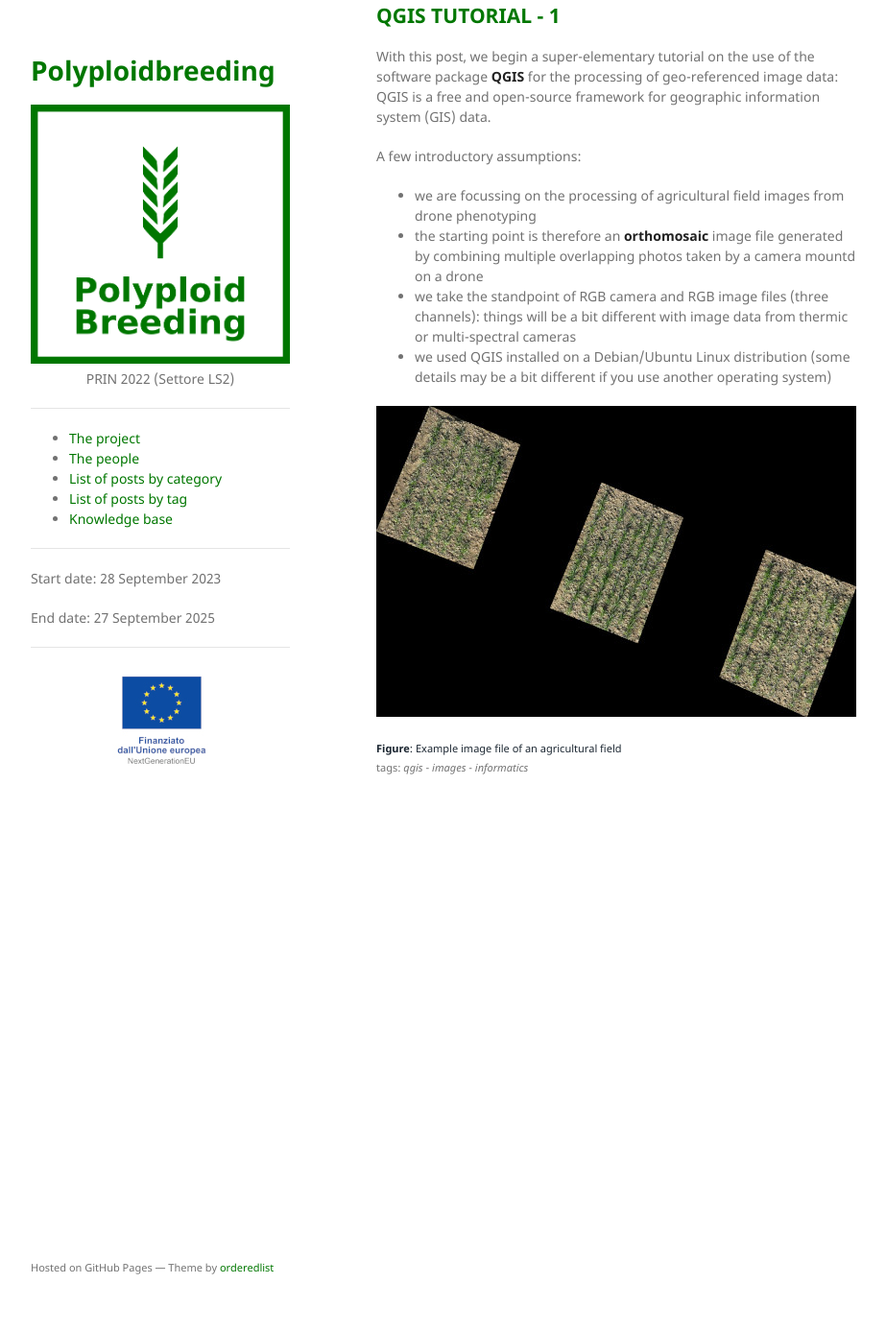
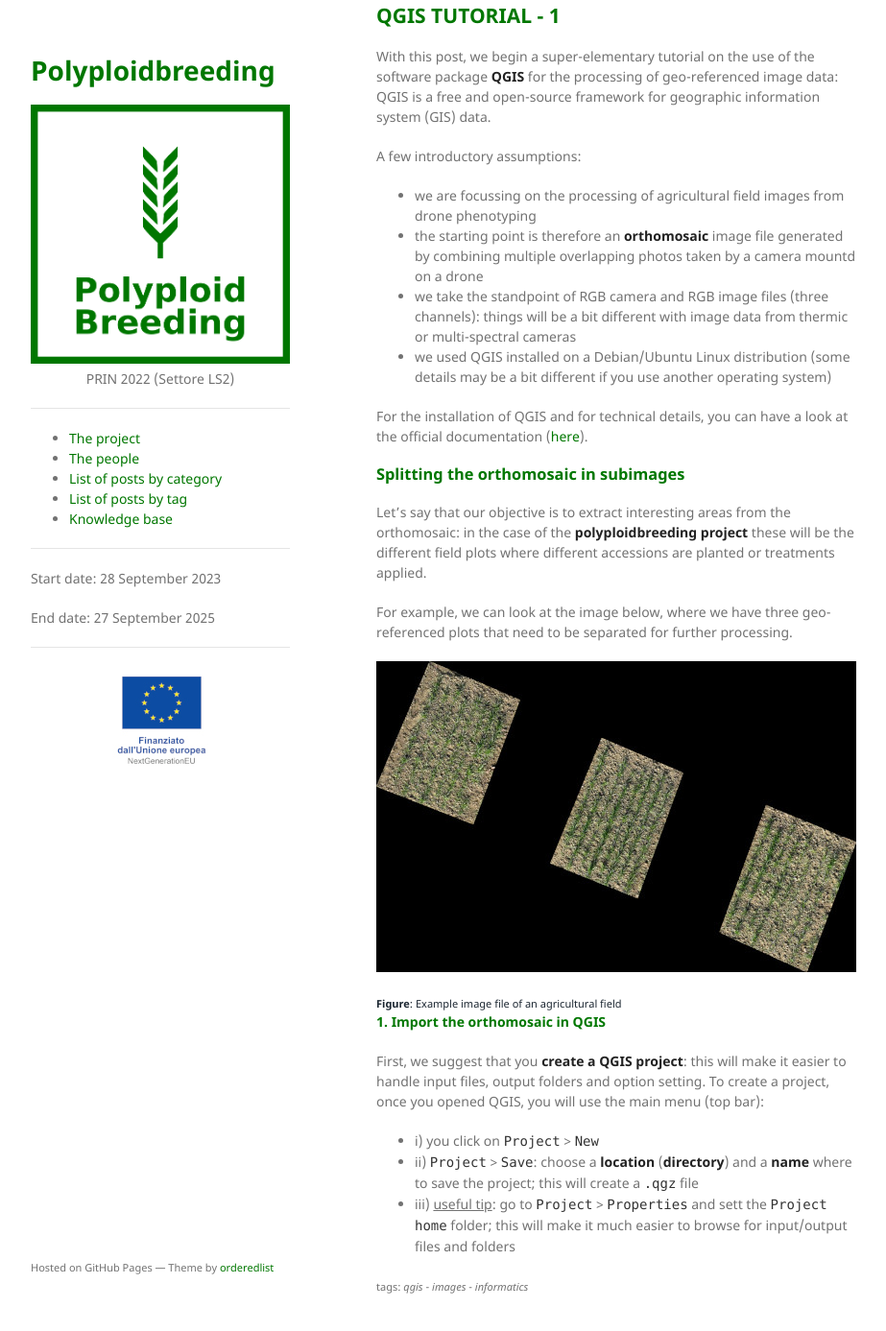
Before and after one commit to polyploidbreeding/polyploidbreeding.github.io, a Jekyll site: the page built from _posts/2024-05-33-qgis-first.md, in a window 1280 px wide and 1400 px high, scrolled down 166 px. Shown: the top 1387 px of the window at 96% size, without its empty margins (178-1101 px from the left). Built offline with Jekyll 4.4.1, drawn with Linux system fonts in a browser that asks for light colours; before the commit the page ends 1025 px from its top, so only the background shows below that.

Commit message:
added: creating a QGIS project6

```diff
--- a/_posts/2024-05-33-qgis-first.md
+++ b/_posts/2024-05-33-qgis-first.md
@@ -19,5 +19,23 @@ A few introductory assumptions:
 - we take the standpoint of RGB camera and RGB image files (three channels): things will be a bit different with image data from thermic or multi-spectral cameras
 - we used QGIS installed on a Debian/Ubuntu Linux distribution (some details may be a bit different if you use another operating system)
 
+For the installation of QGIS and for technical details, you can have a look at the official documentation ([here](https://www.qgis.org/en/site/forusers/download.html)).
+
+### Splitting the orthomosaic in subimages
+
+Let's say that our objective is to extract interesting areas from the orthomosaic: in the case of the **polyploidbreeding project** these will be
+the different field plots where different accessions are planted or treatments applied.
+
+For example, we can look at the image below, where we have three geo-referenced plots that need to be separated for further processing.
+
 <a href="/assets/img/posts/sis_drone_1_small.JPG"><img src="/assets/img/posts/example_fields.jpg" alt="Example image file of an agricultural field"></a>
 <div class="caption"><b>Figure</b>: Example image file of an agricultural field</div>
+
+#### 1. Import the orthomosaic in QGIS
+
+First, we suggest that you **create a QGIS project**: this will make it easier to handle input files, output folders and option setting.
+To create a project, once you opened QGIS, you will use the main menu (top bar):
+
+- i) you click on `Project` > `New`
+- ii) `Project` > `Save`: choose a **location** (**directory**) and a **name** where to save the project; this will create a `.qgz` file
+- iii) <u>useful tip</u>: go to `Project` > `Properties` and sett the `Project home` folder; this will make it much easier to browse for input/output files and folders
```
